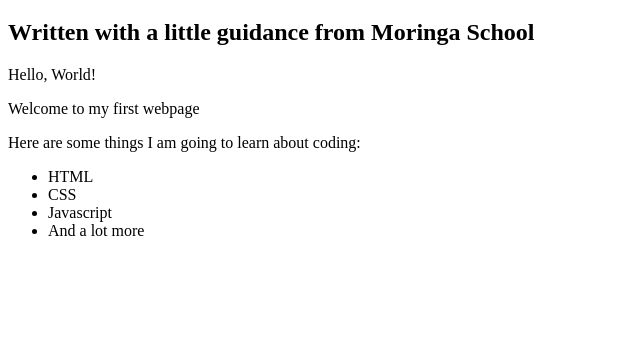
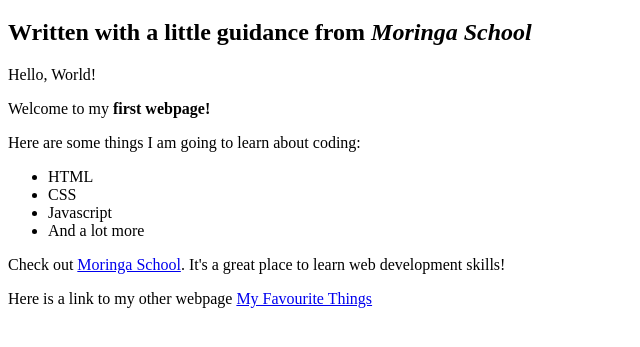
Before and after one commit to ElsieLearnsToCode/my-first-webpage, a plain HTML site: page my-first-webpage.html in a window 1280 px wide. Shown: the part 61-408 px from the top of the page, without its empty margins (0-640 px from the left). Drawn offline with Linux system fonts and the light colour scheme.

Commit message:
in line elements

```diff
--- a/my-first-webpage.html
+++ b/my-first-webpage.html
@@ -8,9 +8,9 @@
 </head>
 <body>
     <h1>My First webpage</h1>
-    <h2>Written with a little guidance from Moringa School</h2>
+    <h2>Written with a little guidance from <em>Moringa School</em></h2>
     <p>Hello, World!</p>
-    <p>Welcome to my first webpage</p>
+    <p>Welcome to my <strong>first webpage!</strong></p>
 
     <p>Here are some things I am going to learn about coding:</p>
     <ul>
@@ -19,5 +19,9 @@
         <li>Javascript</li>
         <li>And a lot more</li>
     </ul>
+
+    <p>Check out <a href="https://moringaschool.com/">Moringa School</a>.
+        It's a great place to learn web development skills!</p>
+    <p>Here is a link to my other webpage <a href="my-favourite-things.html">My Favourite Things</a></p>
 </body>
 </html>
```
